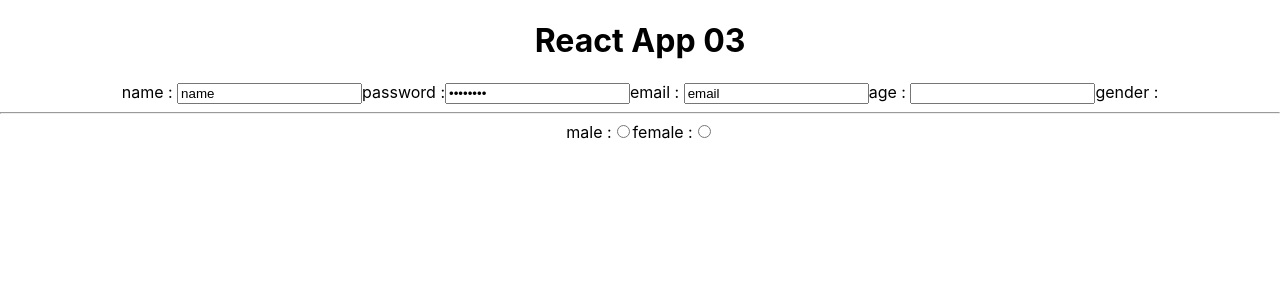
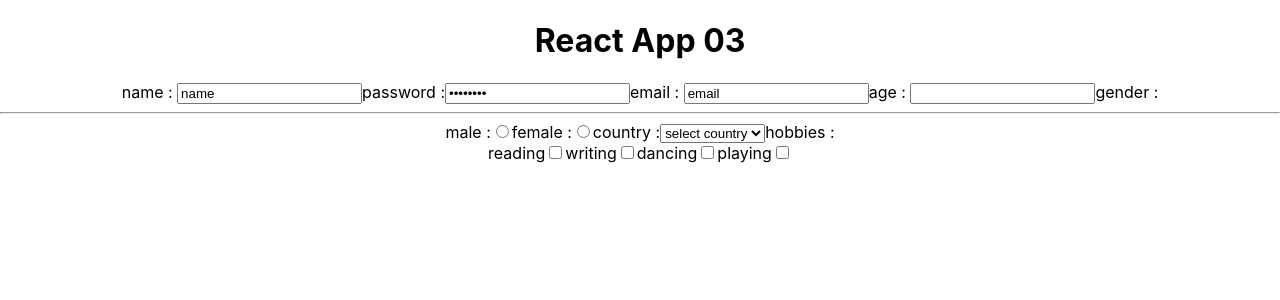
Before and after one commit to dulhara19/React-Learning-Project-phase03, a React (Create React App) app: page / in a window 1280 px wide. Shown: the top 300 px of the page. Built offline with nearby package versions, Linux system fonts and the light colour scheme.

Commit message:
added checkboex

```diff
--- a/src/App.css
+++ b/src/App.css
@@ -1,10 +1,6 @@
 .App {
   text-align: center;
-}
-
-.App-logo {
-  height: 40vmin;
-  pointer-events: none;
+  display: block;
 }
 
 @media (prefers-reduced-motion: no-preference) {
--- a/src/App.js
+++ b/src/App.js
@@ -7,6 +7,8 @@ function App() {
   const [email, setEmail] = useState("email");
   const [name, setAge] = useState("age");
   const [gender, setGender] = useState();
+  const [country, setCountry] = useState();
+  const [hobbies, setHobbies] = useState([]);
 
   const userNameHandler = (event) => {
     console.log(event.target.value);
@@ -31,6 +33,21 @@ function App() {
   const genderHandler = (event) => {
     console.log(event.target.value);
     setGender(event.target.value);
+  };
+
+  const countryHandler = (event) => {
+    console.log(event.target.value);
+    setCountry(event.target.value);
+  };
+
+  const hobbyHandler = (event) => {
+    if (event.target.checked) {
+      console.log(event.target.value);
+      if (!hobbies.includes(event.target.value)) {
+        setHobbies([...hobbies, event.target.value]);
+        console.log(hobbies);
+      }
+    }
   };
 
   return (
@@ -68,6 +85,47 @@ function App() {
           onChange={genderHandler}
         />
       </label>
+      <label>
+        country :
+        <select value={country} onChange={countryHandler}>
+          <option value={""}>select country</option>
+          <option value={"india"}>India</option>
+          <option value={"usa"}>USA</option>
+          <option value={"uk"}>UK</option>
+          <option value={"canada"}>Canada</option>
+        </select>
+      </label>
+      <label>
+        hobbies : <br />
+        reading
+        <input
+          type="checkbox"
+          name="hobbies"
+          value="reading"
+          onChange={hobbyHandler}
+        />
+        writing
+        <input
+          type="checkbox"
+          name="hobbies"
+          value="writing"
+          onChange={hobbyHandler}
+        />
+        dancing
+        <input
+          type="checkbox"
+          name="hobbies"
+          value="dancing"
+          onChange={hobbyHandler}
+        />
+        playing
+        <input
+          type="checkbox"
+          name="hobbies"
+          value="playing"
+          onChange={hobbyHandler}
+        />
+      </label>
     </div>
   );
 }
```
